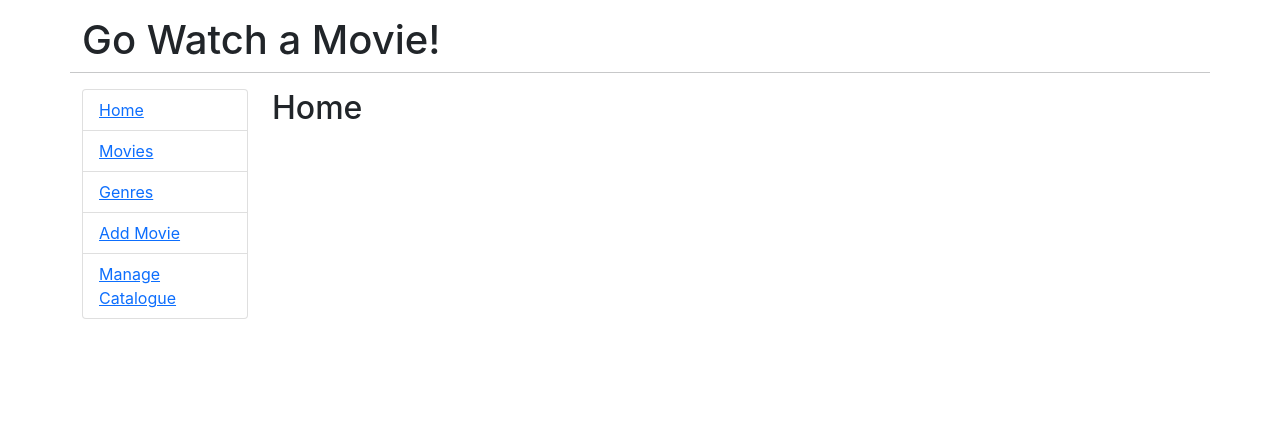
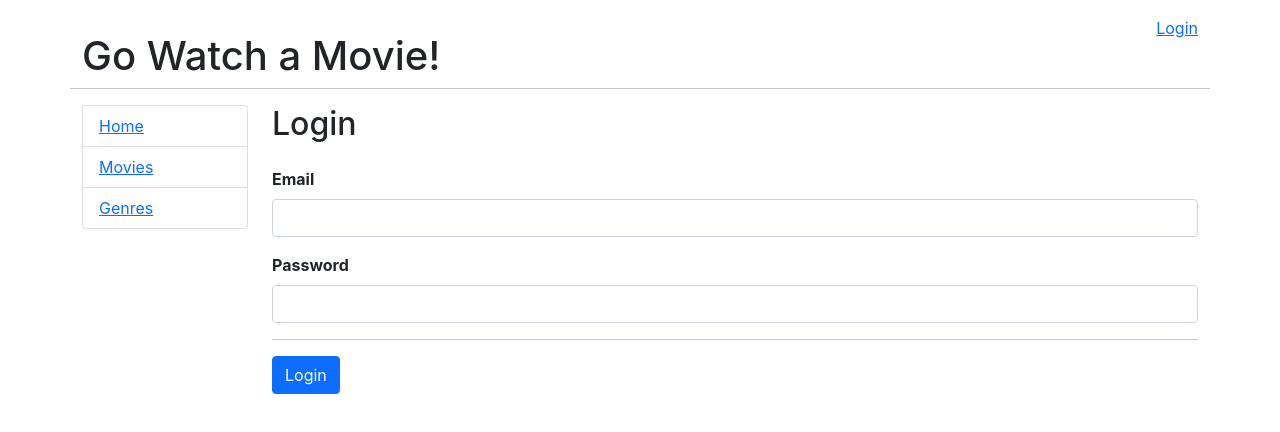
Before and after one commit to weilyuwang/go-movies-frontend, a React (Create React App) app: page /#/login in a window 1280 px wide. Shown: the top 432 px of the page. Built offline with nearby package versions, Linux system fonts and the light colour scheme.

Commit message:
login component

```diff
--- a/src/App.js
+++ b/src/App.js
@@ -1,4 +1,4 @@
-import React from "react";
+import React, { useState, useEffect } from "react";
 import { HashRouter as Router, Switch, Route, Link } from "react-router-dom";
 // HashRouter vs BrowserRouter:
 // https://stackoverflow.com/questions/51974369/what-is-the-difference-between-hashrouter-and-browserrouter-in-react
@@ -9,13 +9,41 @@ import Genres from "./components/Genres";
 import OneGenre from "./components/OneGenre";
 import Admin from "./components/Admin";
 import EditMovie from "./components/EditMovie";
+import Login from "./components/Login";
 
 const App = () => {
+  const [jwt, setJwt] = useState("");
+
+  const handleJWTChange = (jwt) => {
+    setJwt(jwt);
+  };
+
+  const logout = () => {
+    setJwt("");
+  };
+
+  const loginLink = () => {
+    let loginLink;
+    if (jwt === "") {
+      loginLink = <Link to="/login">Login</Link>;
+    } else {
+      loginLink = (
+        <Link to="/logout" onClick={logout}>
+          Logout
+        </Link>
+      );
+    }
+    return loginLink;
+  };
+
   return (
     <Router>
       <div className="container">
         <div className="row">
+          <div className="col mt-3">
             <h1 className="mt-3">Go Watch a Movie!</h1>
+          </div>
+          <div className="col mt-3 text-end">{loginLink()}</div>
           <hr className="mb-3"></hr>
         </div>
 
@@ -32,12 +60,16 @@ const App = () => {
                 <li className="list-group-item">
                   <Link to="/genres">Genres</Link>
                 </li>
+                {jwt !== "" && (
+                  <>
                     <li className="list-group-item">
                       <Link to="/admin/movie/0">Add Movie</Link>
                     </li>
                     <li className="list-group-item">
                       <Link to="/admin">Manage Catalogue</Link>
                     </li>
+                  </>
+                )}
               </ul>
             </nav>
           </div>
@@ -48,6 +80,13 @@ const App = () => {
               <Route path="/movies" component={Movies} />
               <Route path="/genres/:id" component={OneGenre} />
               <Route path="/genres" component={Genres} />
+              <Route
+                path="/login"
+                exact
+                component={(props) => (
+                  <Login {...props} handleJWTChange={handleJWTChange} />
+                )}
+              />
               <Route path="/admin/movie/:id" component={EditMovie} />
               <Route path="/admin" component={Admin} />
               <Route path="/" component={Home} />
--- /dev/null
+++ b/src/components/Login.js
@@ -0,0 +1,62 @@
+import React, { useState, useEffect } from "react";
+import Input from "./form-components/Input";
+import Alert from "./ui-components/Alert";
+import "react-confirm-alert/src/react-confirm-alert.css";
+
+const Login = () => {
+  const [email, setEmail] = useState("");
+  const [password, setPassword] = useState("");
+  const [error, setError] = useState(null);
+  const [errors, setErrors] = useState([]);
+  const [alertType, setAlertType] = useState("d-none");
+  const [alertMessage, setAlertMessage] = useState("");
+
+  const handleEmailChange = (e) => {
+    setEmail(e.target.value);
+  };
+
+  const handlePasswordChange = (e) => {
+    setPassword(e.target.value);
+  };
+
+  const handleSubmit = (e) => {
+    e.preventDefault();
+  };
+
+  const hasError = (key) => {
+    return errors.indexOf(key) !== -1;
+  };
+
+  return (
+    <>
+      <h2>Login</h2>
+      <Alert alertMessage={alertMessage} alertType={alertType} />
+      <form className="pt-3" onSubmit={handleSubmit}>
+        <Input
+          label="Email"
+          className={hasError("email") ? "is-invalid" : ""}
+          name="email"
+          type="email"
+          value={email}
+          handleChange={handleEmailChange}
+          errorDiv={hasError("email") ? "text-danger" : "d-none"}
+          errorMessage={"Please enter a valid email address"}
+        />
+        <Input
+          label="Password"
+          className={hasError("password") ? "is-invalid" : ""}
+          name="password"
+          type="password"
+          value={password}
+          handleChange={handlePasswordChange}
+          errorDiv={hasError("password") ? "text-danger" : "d-none"}
+          errorMessage={"Please enter a password"}
+        />
+        <hr />
+        <button className="btn btn-primary">Login</button>
+      </form>
+    </>
+  );
+};
+
+export default Login;
```
Lines whose indentation alone changed are shown as unchanged.
